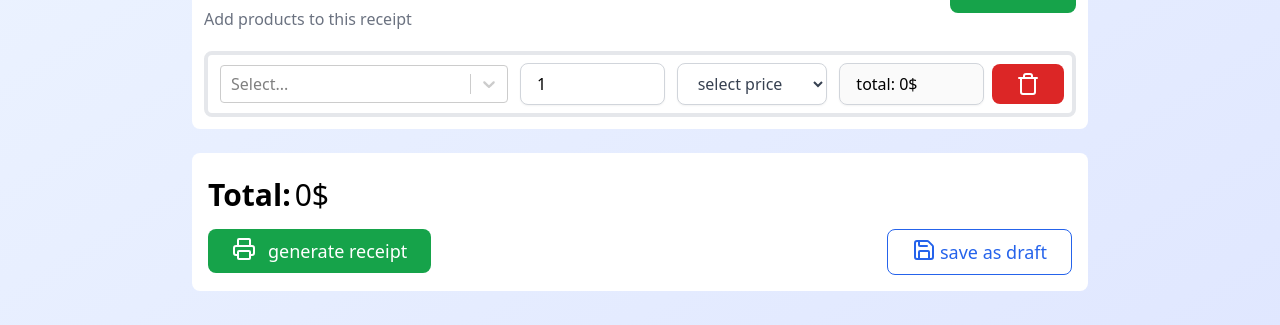
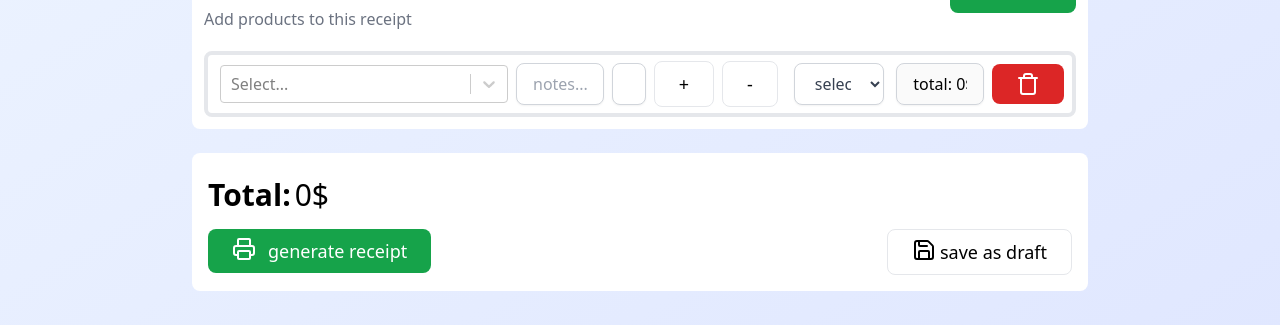
Before and after one commit to akbarhrb/cosmetics, a React (Create React App) app: page /create-receipt in a window 1280 px wide. Both pictures are taken after a click on the button "Add Item". Shown: the part 462-787 px from the top of the page. Built offline with nearby package versions, Linux system fonts and the light colour scheme; no server answers.

Commit message:
added: plus/minus buttons and note input

```diff
--- a/src/components/Button.jsx
+++ b/src/components/Button.jsx
@@ -6,7 +6,7 @@ function Button({ children, onClick, type = "button", className = "", variant =
   const variants = {
     white : "bg-white text-black hover:bg-gray-100 hover:shadow-md hover:shadow-blue-200",
     default: "bg-blue-600 text-white hover:bg-blue-700",
-    outline: "border border-blue-600 text-blue-600 hover:bg-blue-100",
+    outline: "border border-black-600 text-black-600 hover:bg-blue-100",
     danger: "bg-red-600 text-white hover:bg-red-700",
     success: "bg-green-600 text-white hover:bg-green-700",
     ghost: "bg-transparent text-gray-800 hover:bg-gray-100",
--- a/src/pages/CreateReceipt.jsx
+++ b/src/pages/CreateReceipt.jsx
@@ -60,7 +60,8 @@ function CreateReceipt(){
             price_dozen: 0,
             price_unit_ind: 0,
             price: 0,
-            total: 0
+            total: 0,
+            notes : ''
         };
         setReceiptItems([...receiptItems , newReceiptItem]);
     }
@@ -211,7 +212,12 @@ function CreateReceipt(){
                                             }}
                                             className="w-[95%] m-1 mx-2 min-w-72"
                                         />
-                                    <Input type="number" value={receiptItem.quantity} onChange={(e)=> updateItem(receiptItem.receipt_item_id , "quantity" , Math.max(1 , e.target.value))} placeholder="quantity" className="w-[25%] m-1" />
+                                    <Input type="text" className="" placeholder="notes..." onChange={(e)=>updateItem(receiptItem.receipt_item_id , 'notes' , )}/>
+                                    <div className="w-full flex items-center justify-start mx-1">
+                                        <Input type="number" value={receiptItem.quantity} onChange={(e)=> updateItem(receiptItem.receipt_item_id , "quantity" , Math.max(1 , e.target.value))} placeholder="quantity" className="w-[25%] m-1" />
+                                        <Button variant="outline" className="mx-1" onClick={(e)=> updateItem(receiptItem.receipt_item_id , "quantity" , Math.max(1 , receiptItem.quantity + 1))}>+</Button>
+                                        <Button variant="outline" className="mx-1" onClick={(e)=> updateItem(receiptItem.receipt_item_id , "quantity" , Math.max(1 , receiptItem.quantity - 1))}>-</Button>
+                                    </div>
                                     <SelectComp value={receiptItem.price} onChange={(e)=>updateItem(receiptItem.receipt_item_id , "price" , e.target.value)}  className="w-[25%] m-1 mx-2">
                                         <option value={0}>select price</option>
                                         <option value={receiptItem.price_unit_ph} >pharmacies {receiptItem.price_unit_ph}$</option>
```
